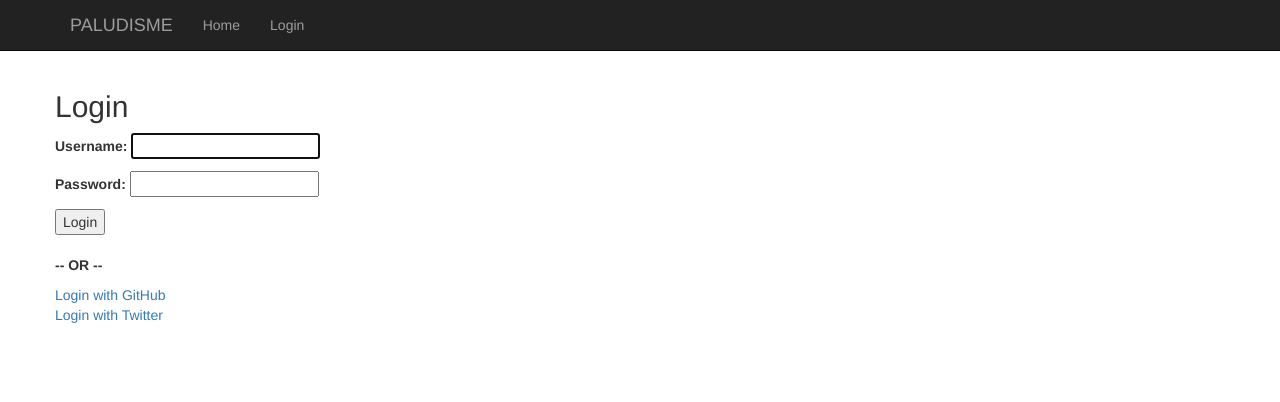
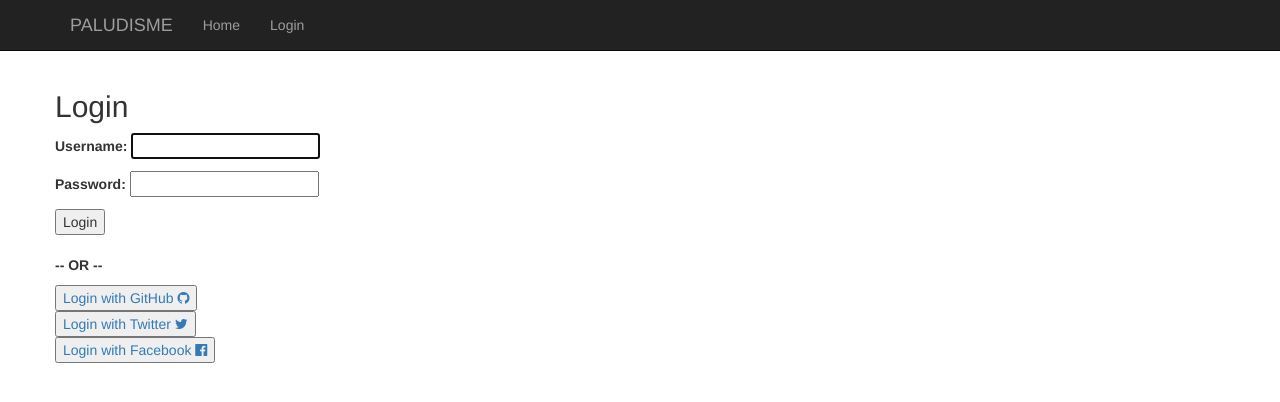
Before and after one commit to srugano/paludisme, a Django app: page /login/ in a window 1280 px wide. Shown: the top 402 px of the page. Run offline with Django 3.2, Linux system fonts and the light colour scheme; some libraries are stand-ins or nearby versions.

Commit message:
added Facebook login

```diff
--- a/paludisme/settings.py
+++ b/paludisme/settings.py
@@ -160,6 +160,8 @@ SOCIAL_AUTH_GITHUB_KEY = os.environ.get('SOCIAL_AUTH_GITHUB_KEY')
 SOCIAL_AUTH_GITHUB_SECRET = os.environ.get('SOCIAL_AUTH_GITHUB_SECRET')
 SOCIAL_AUTH_TWITTER_KEY = os.environ.get('SOCIAL_AUTH_TWITTER_KEY')
 SOCIAL_AUTH_TWITTER_SECRET = os.environ.get('SOCIAL_AUTH_TWITTER_SECRET')
+SOCIAL_AUTH_FACEBOOK_KEY = os.environ.get('SOCIAL_AUTH_FACEBOOK_KEY')
+SOCIAL_AUTH_FACEBOOK_SECRET = os.environ.get('SOCIAL_AUTH_FACEBOOK_SECRET')
 
 
 # try to load local_settings.py if it exists
--- a/templates/home.html
+++ b/templates/home.html
@@ -13,7 +13,7 @@
 
     <!-- Bootstrap Core CSS -->
     <link href="https://cdnjs.cloudflare.com/ajax/libs/twitter-bootstrap/3.3.7/css/bootstrap.min.css" rel="stylesheet">
-
+    <link rel="stylesheet" href="https://cdnjs.cloudflare.com/ajax/libs/font-awesome/4.7.0/css/font-awesome.min.css">
     <!-- jQuery Version 3.1.1 -->
     <script src="https://cdnjs.cloudflare.com/ajax/libs/jquery/3.1.1/jquery.min.js"></script>
     {% block extra_scripts %}{% endblock extra_scripts %}
--- a/templates/registration/login.html
+++ b/templates/registration/login.html
@@ -9,6 +9,13 @@
   </form>
   <br>
   <p><strong>-- OR --</strong></p>
-  <a href="{% url 'social:begin' 'github' %}">Login with GitHub</a><br>
-  <a href="{% url 'social:begin' 'twitter' %}">Login with Twitter</a>
+  <div>
+    <button><a href="{% url 'social:begin' 'github' %}">Login with GitHub <i class="fa fa-github"></i></a></button>
+  </div>
+  <div>
+    <button><a href="{% url 'social:begin' 'twitter' %}">Login with Twitter <i class="fa fa-twitter"></i></a></button>
+  </div>
+  <div>
+    <button><a href="{% url 'social:begin' 'facebook' %}">Login with Facebook <i class="fa fa-facebook-official"></i></a></button>
+  </div>
 {% endblock %}
```
